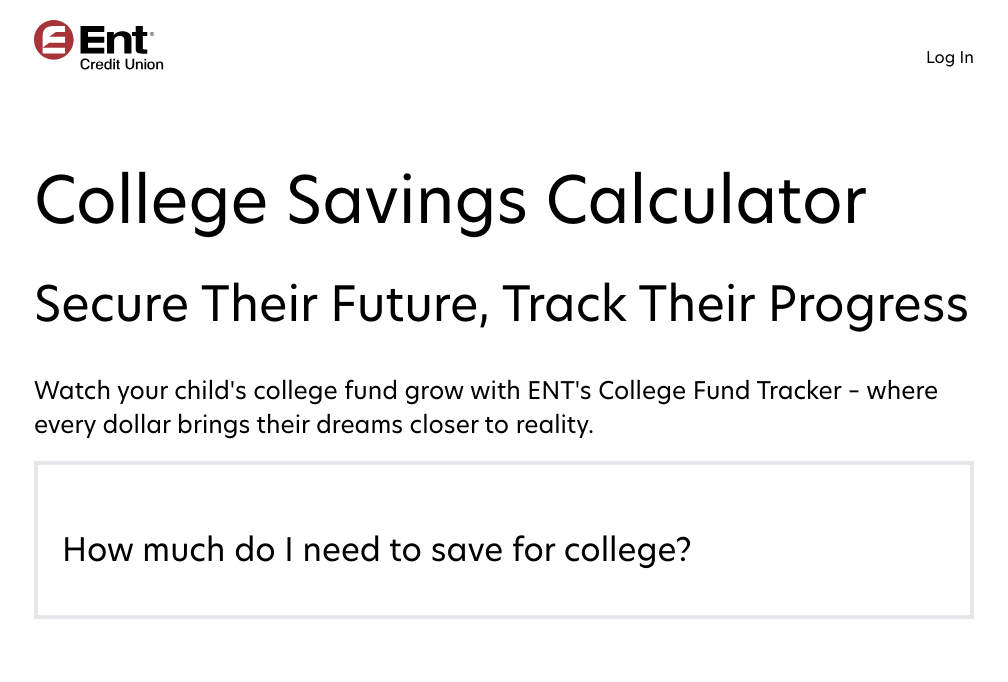
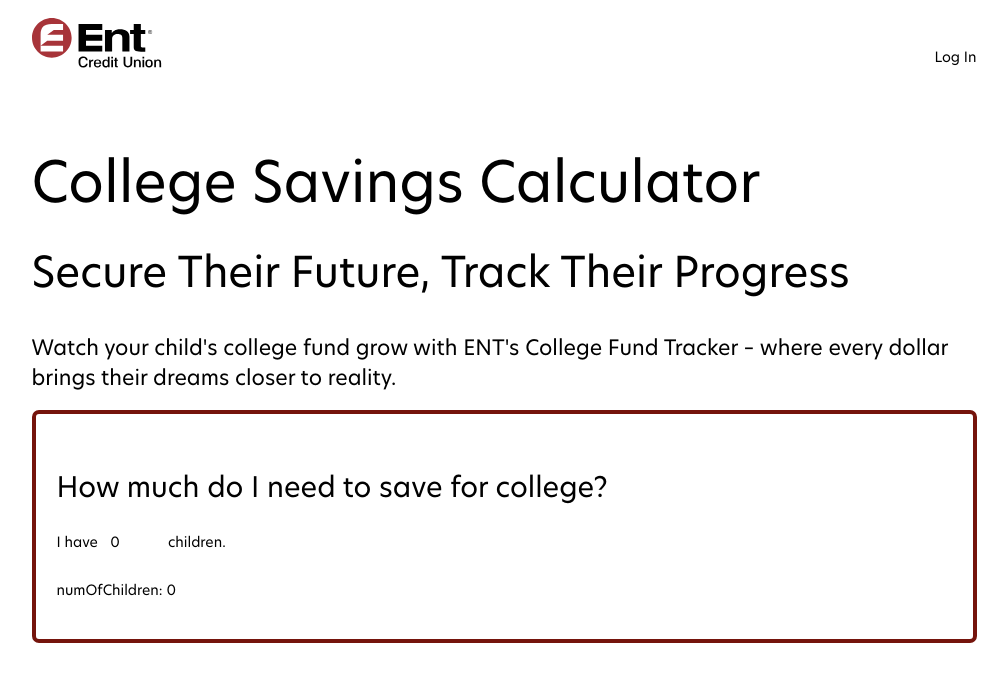
Before and after one commit to pandalexander/budget, an Angular app in the folder angular-budget/: page / in a window 1280 px wide. Shown: the top 682 px of the page, without its empty margins (136-1144 px from the left). Built offline with nearby package versions, Linux system fonts and the light colour scheme.

Commit message:
Add reactive form for number of children

```diff
--- a/angular-budget/src/app/calculator/calculator.component.html
+++ b/angular-budget/src/app/calculator/calculator.component.html
@@ -1,3 +1,26 @@
-<div class="w-auto border-4 bordern-black flex p-6">
+<div class="w-auto border-4 border-primaryRed rounded-lg flex flex-col p-6">
   <h3>How much do I need to save for college?</h3>
+
+  <div class="flex justify-start items-center">
+    <p>I have&#160;</p>
+
+    <input
+      type="number"
+      id="numOfChildren"
+      [formControl]="numOfChildren"
+      class="inline text-base"
+      min="0"
+      max="10"
+      placeholder="0"
+    />
+    @if (numOfChildren.value! === 1) {
+    <p>&#160;child.&#160;</p>
+    } @else {
+    <p>&#160;children.&#160;</p>
+    }
+  </div>
+  <p>numOfChildren: {{ numOfChildren.value }}</p>
+  <ng-container *ngFor="let num of [].constructor(numOfChildren.value)"
+    >🧒</ng-container
+  >
 </div>
--- a/angular-budget/src/app/calculator/calculator.component.ts
+++ b/angular-budget/src/app/calculator/calculator.component.ts
@@ -1,9 +1,14 @@
 import { Component } from '@angular/core';
+import { FormControl } from '@angular/forms';
+import { ReactiveFormsModule } from '@angular/forms';
+import { CommonModule } from '@angular/common';
 
 @Component({
   selector: 'app-calculator',
-  imports: [],
+  imports: [ReactiveFormsModule, CommonModule],
   templateUrl: './calculator.component.html',
   styleUrl: './calculator.component.css',
 })
-export class CalculatorComponent {}
+export class CalculatorComponent {
+  numOfChildren = new FormControl(0);
+}
--- a/angular-budget/src/app/header/header.component.html
+++ b/angular-budget/src/app/header/header.component.html
@@ -9,7 +9,11 @@
     />
   </a>
 
-  <a href="https://login.ent.com/Account/Login" target="_blank">
+  <a
+    href="https://login.ent.com/Account/Login"
+    target="_blank"
+    class="hover:text-primaryRed"
+  >
     Log&nbsp;In
   </a>
 </div>
--- a/angular-budget/src/styles.css
+++ b/angular-budget/src/styles.css
@@ -22,7 +22,7 @@
 }
 
 html {
-  font-size: 16px;
+  font-size: 14px;
   font-family: var(--font-family-hero);
 }
 
--- a/angular-budget/tailwind.config.js
+++ b/angular-budget/tailwind.config.js
@@ -3,6 +3,9 @@
   content: ["./src/**/*.{html,ts}"],
   theme: {
     extend: {},
+    colors: {
+      primaryRed: "#75140C",
+    },
   },
   plugins: [],
 };
```
